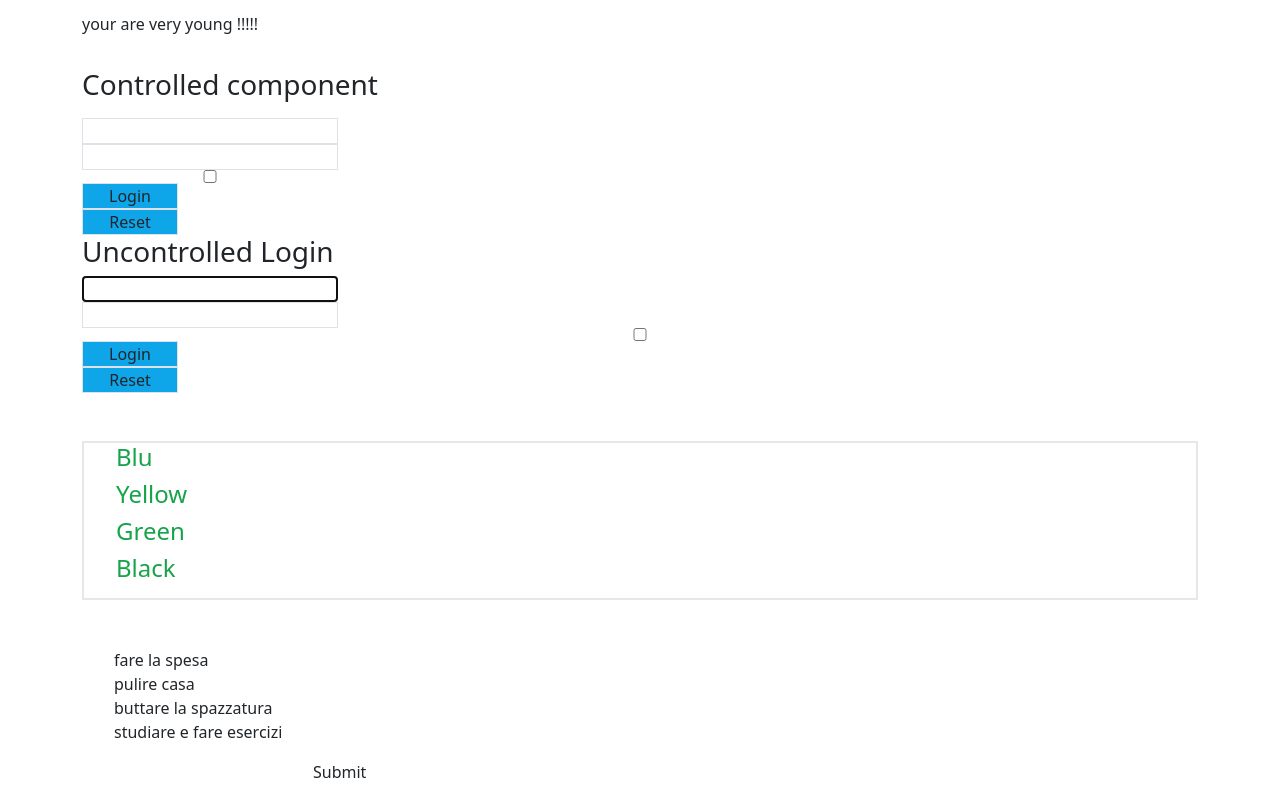
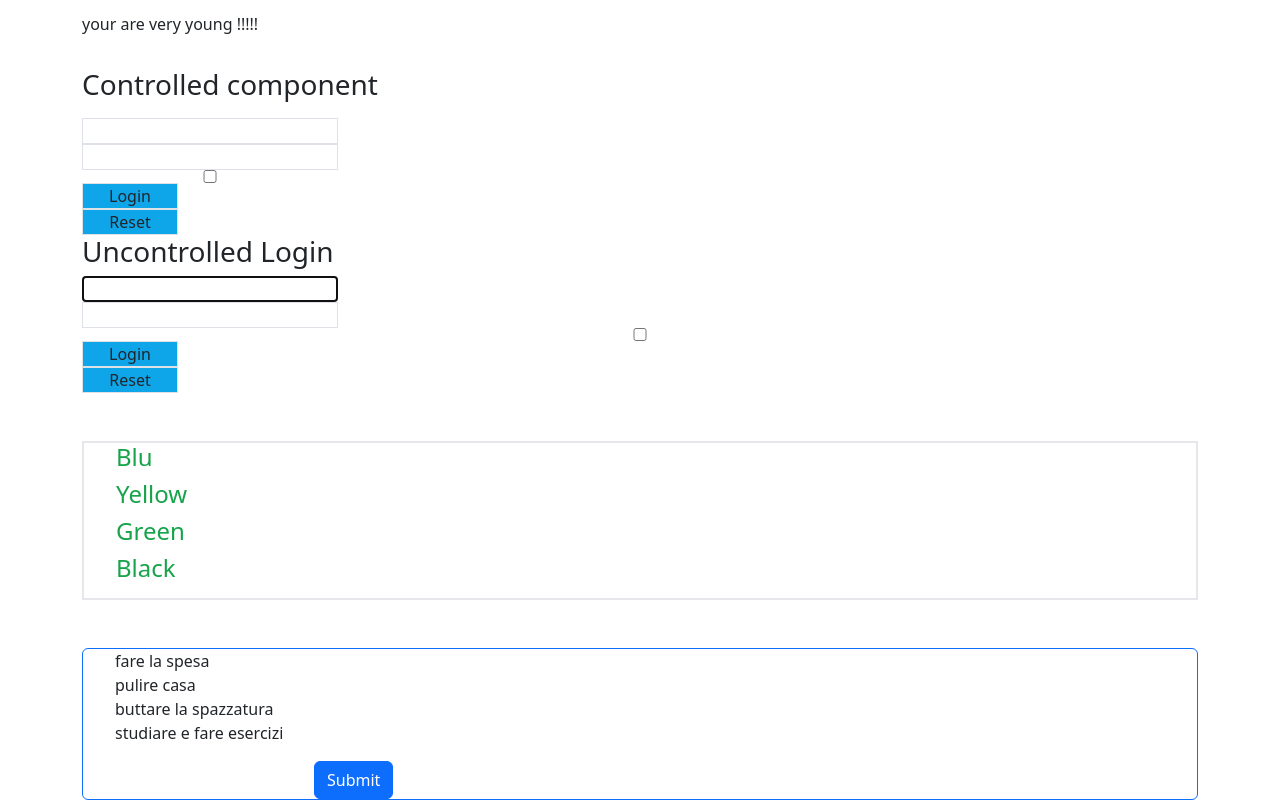
Before and after one commit to Castels88/React-esercizi, a React (Create React App) app: page / in a window 1280 px wide. Shown: the part 574-1374 px from the top of the page. Built offline with nearby package versions, Linux system fonts and the light colour scheme.

Commit message:
aggiunta css

```diff
--- a/src/App.js
+++ b/src/App.js
@@ -29,7 +29,7 @@ const items = [
 export class App extends React.Component{
 render(){
     return (
-    <div className="container mx-auto">
+    <div className="container">
         <HelloWorld/>
         <h1>Hello <Name/></h1>
         <h2>{sum(2,3)}</h2>
--- a/src/TodoList.js
+++ b/src/TodoList.js
@@ -1,4 +1,6 @@
 import React from "react"
+import Card from 'react-bootstrap/Card';
+import Button from 'react-bootstrap/Button';
 export class TodoList extends React.Component{
     state={
         todo: "",
@@ -19,7 +21,7 @@ export class TodoList extends React.Component{
     }
     render(){
         return(
-            <div>
+            <Card border="primary">
                 <ul>
                     {
                         this.props.items.map(item=> <li key={item.id}>
@@ -34,9 +36,9 @@ export class TodoList extends React.Component{
                 </ul>
                 <form onSubmit={this.addNewItems}>
                     <input name="todo" type="text" value={this.state.todo} onChange={this.handleInputChange} />
-                    <button type="submit">Submit</button>
+                    <Button type="submit">Submit</Button>
                 </form>
-            </div>
+            </Card>
         )
     }
 }
```
